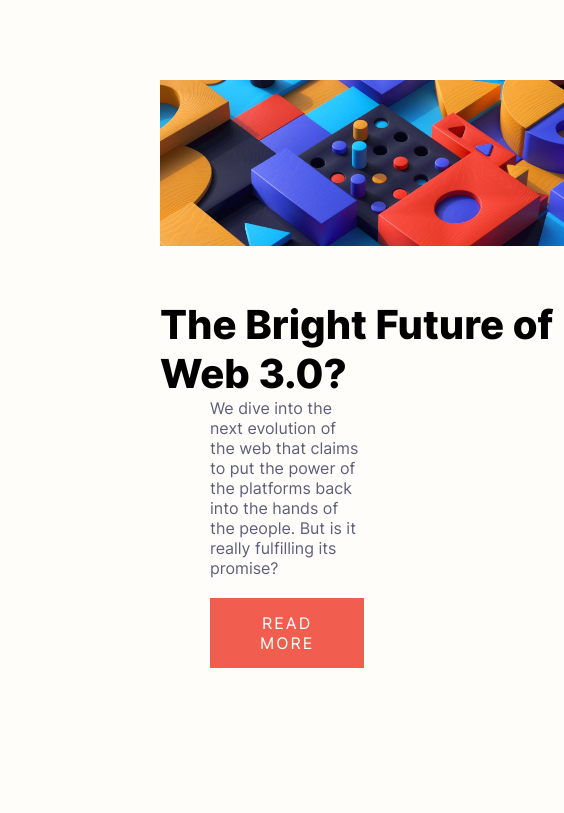
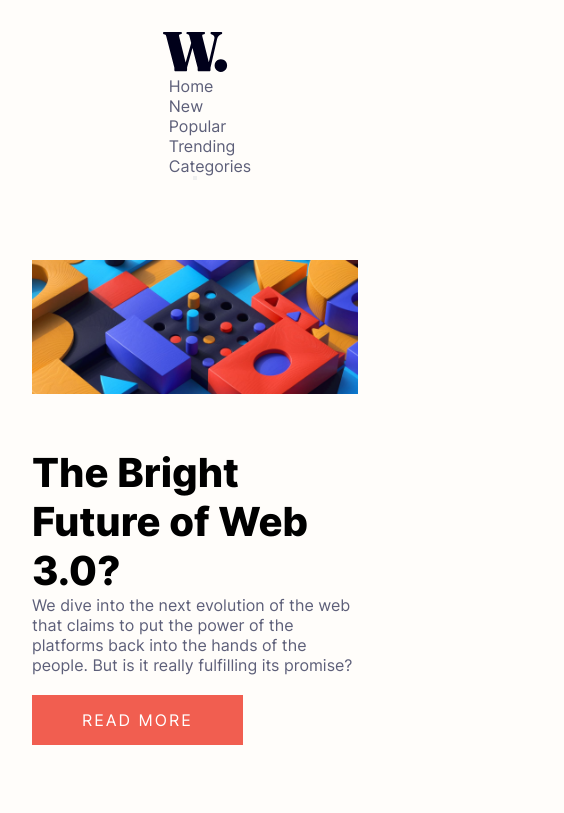
Before and after one commit to Billygotclout/news-homepage, a plain HTML site: page index.html in a window 390 px wide. Shown: the top 813 px of the page, 564 px wide, since content can reach past the window. Drawn offline with Linux system fonts and the light colour scheme.

Commit message:
responsiveness for file

```diff
--- a/css/style.css
+++ b/css/style.css
@@ -36,9 +36,11 @@ li {
   justify-content: space-between;
   align-items: center;
   margin-bottom: 5rem;
+  max-width: 43.75rem;
 }
 .nav .nav-links {
   display: flex;
+
 }
 .nav .nav-links .nav-item {
   margin-left: 30px;
@@ -139,7 +141,7 @@ li {
 
 @media screen and (max-width: 500px) {
     body{
-
+      padding: 2rem;
     }
   .grid-section {
     grid-template-areas: "section1 section1 section1 section1 section1 section1" "section2 section2 section2 section2 section2 section2";
@@ -150,16 +152,20 @@ li {
   .section-2{
     margin-bottom: 50px;
   }
-  nav {
-    display: none;
-    transform-origin: top center;
-    animation: showMenu 0.5 ease-in-out forwards;
+
+
+ .section-3 {
+    grid-template-areas: 'card1 card1 card1 card1 card1 card1' 'card2 card2 card2 card2 card2 card2''card3 card3 card3 card3 card3 card3';
+    gap: 2rem;
+ }
+ .lower-section div {
+  padding: 0;
   }
 
- header{
-    display: none;
- }
- .section-3 {
-    grid-template-areas: 'card1 card1 card1 card1 card1 card1' 'card2 card2 card2 card2 card2 card2''card3 card3 card3 card3 card3 card3';
- }
+ nav {
+   flex-direction: column;
+  }
+  nav ul{
+    flex-direction: column;
+  }
 }
```
